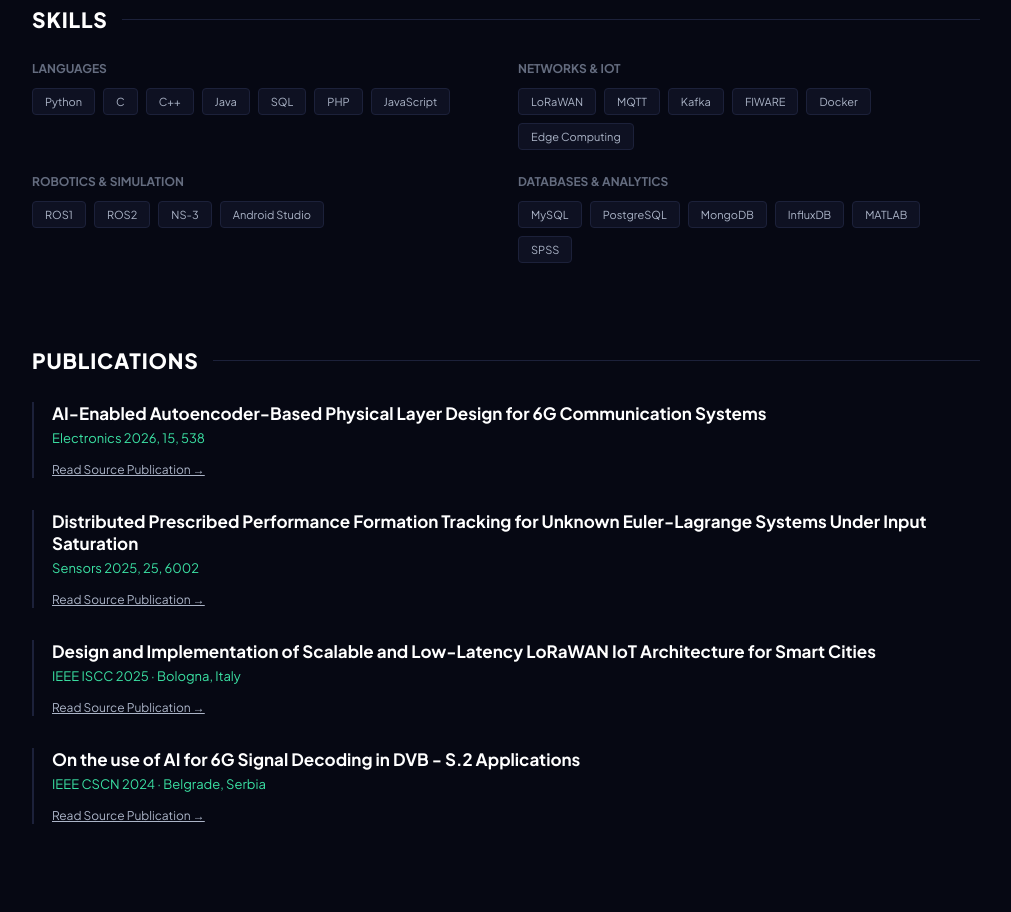
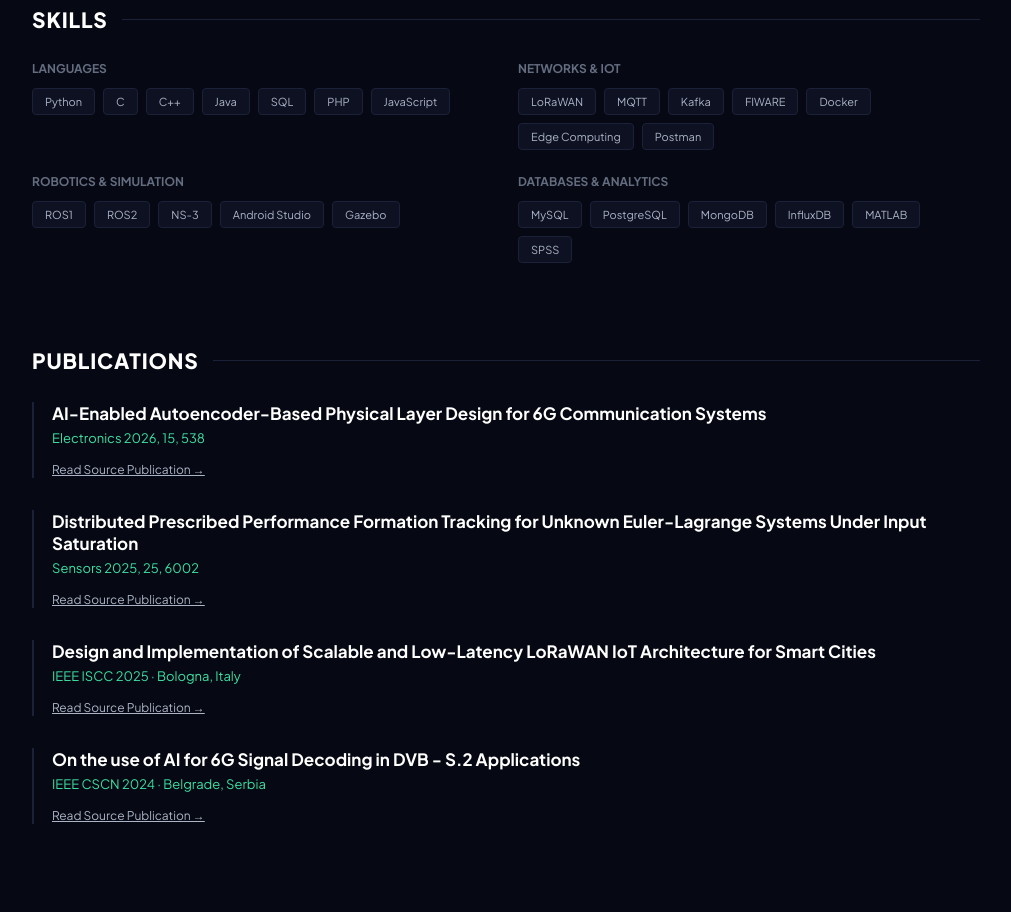
Before and after one commit to losandriana/bio, a React (Vite) app: page / in a window 1280 px wide. Shown: the part 2080-2992 px from the top of the page, without its empty margins (244-1255 px from the left). Built offline with nearby package versions, Linux system fonts and the light colour scheme.

Commit message:
Update main.jsx

```diff
--- a/src/main.jsx
+++ b/src/main.jsx
@@ -78,8 +78,8 @@ const educationHistory = [
 
 const skillsInventory = [
   { category: "Languages", items: ["Python", "C", "C++", "Java", "SQL", "PHP", "JavaScript"] },
-  { category: "Networks & IoT", items: ["LoRaWAN", "MQTT", "Kafka", "FIWARE", "Docker", "Edge Computing"] },
-  { category: "Robotics & Simulation", items: ["ROS1", "ROS2", "NS-3", "Android Studio"] },
+  { category: "Networks & IoT", items: ["LoRaWAN", "MQTT", "Kafka", "FIWARE", "Docker", "Edge Computing", "Postman"] },
+  { category: "Robotics & Simulation", items: ["ROS1", "ROS2", "NS-3", "Android Studio", "Gazebo"] },
   { category: "Databases & Analytics", items: ["MySQL", "PostgreSQL", "MongoDB", "InfluxDB", "MATLAB", "SPSS"] }
 ];
 
```
